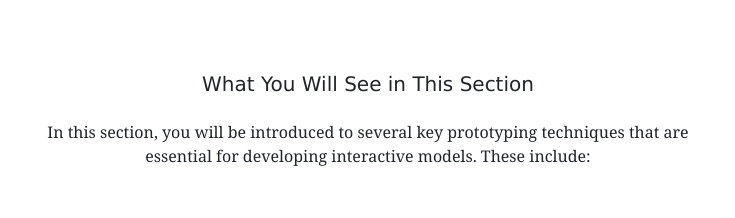
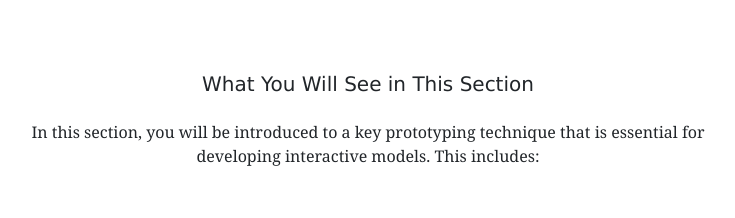
Before and after one commit to MariolaH/Design-Portfolio, a Next.js app: page /WisconsinBucketListBook/prototype in a window 1280 px wide. Shown: the part 782-1000 px from the top of the page, without its empty margins (272-1007 px from the left). Built offline with nearby package versions, Linux system fonts and the light colour scheme.

Commit message:
Prototype update

```diff
--- a/src/app/WisconsinBucketListBook/prototype/page.tsx
+++ b/src/app/WisconsinBucketListBook/prototype/page.tsx
@@ -30,7 +30,7 @@ export default function cs1prototype() {
     {
       subheading: "What You Will See in This Section",
       paragraphs: [
-        "In this section, you will be introduced to several key prototyping techniques that are essential for developing interactive models. These include:",
+        "In this section, you will be introduced to a key prototyping technique that is essential for developing interactive models. This includes:",
       ],
     },
   ];
```
